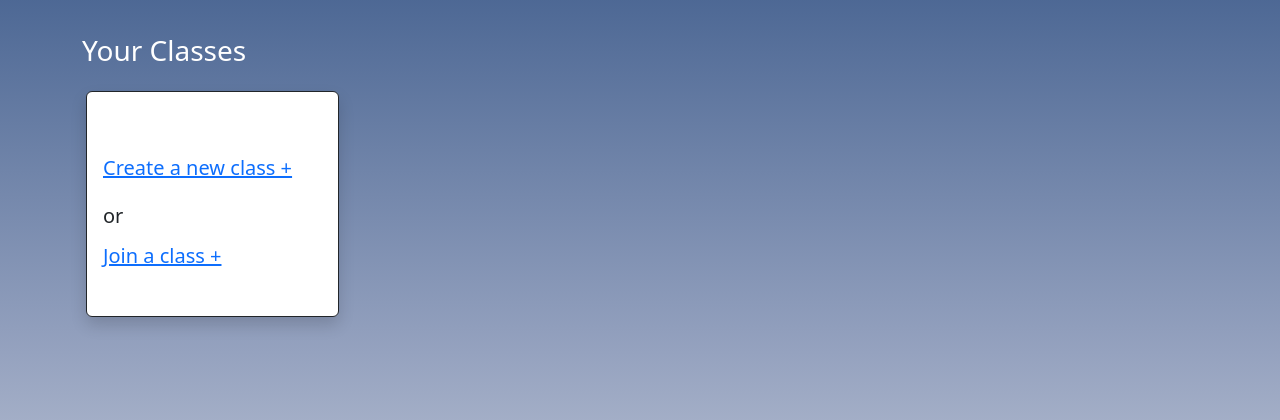
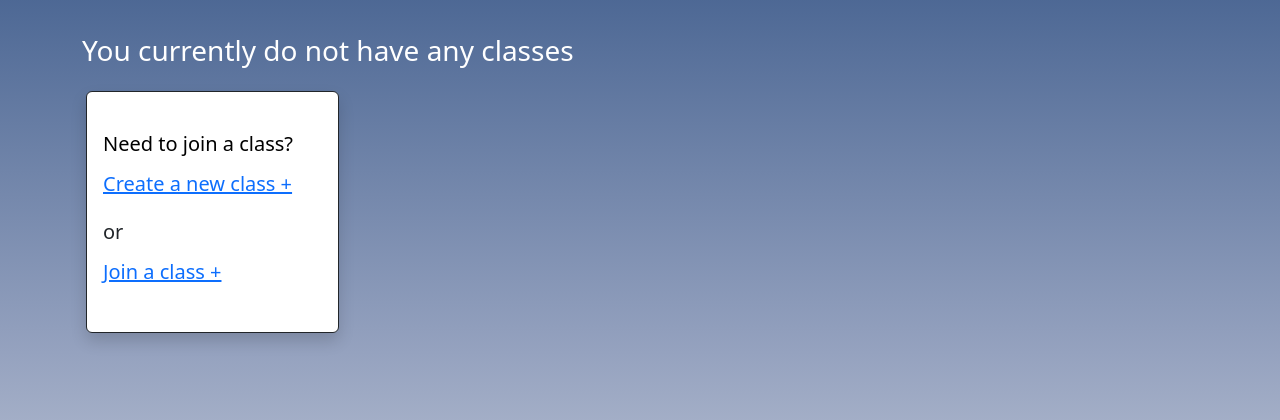
Before and after one commit to eliasposner/HoosNotes, a Django app: page /listclasses/ in a window 1280 px wide. Shown: the part 56-476 px from the top of the page. Run offline with Django 3.2, Linux system fonts and the light colour scheme; the visitor is signed in with stand-in values (Sample User, id 1); data comes from the database, SQL or seed files in the repository; data that the repository does not hold is empty; some libraries are stand-ins or nearby versions.

Commit message:
little styling changes

```diff
--- a/scheduler/templates/scheduler/all_classes.html
+++ b/scheduler/templates/scheduler/all_classes.html
@@ -29,7 +29,8 @@
     {% endfor %}
 
 {% else %}
-    <p>No Classes are available.</p>
+
+    <h3 class="text-light"> <br> No Classes are available.</h3>
 {% endif %}
 </div>
 </div>
--- a/scheduler/templates/scheduler/listclass.html
+++ b/scheduler/templates/scheduler/listclass.html
@@ -7,7 +7,7 @@
 
 <div class="container">
 <h3 class="text-left" style = "color: white;" > <br> Your Classes</h3>
-<h6 class="text-left" style = "color: white;" > Click on a blue link to see class information</h6>
+<h6 class="text-left" style = "color: white;" > Click on a blue link to see class information.</h6>
 
 
 <div class="row">
@@ -75,7 +75,7 @@
 
 {% else %}
 	<div class="container">
-<h3 class="text-left" style = "color: white;" > <br> Your Classes</h3>
+<h3 class="text-left" style = "color: white;" > <br> You currently do not have any classes</h3>
 
 <div class="row">
   <div class="col-lg-3 d-flex align-items-stretch" style = "padding: 1em">
@@ -86,7 +86,7 @@
 			<h5>
 			<br>
 
-			<br>
+			<p class="text-left" style = "color: black;" > Need to join a class?</p>
 
 			<a class="link-primary" href="{% url 'create_student_class'%}">
 			Create a new class + </a>
--- a/scheduler/templates/scheduler/todo.html
+++ b/scheduler/templates/scheduler/todo.html
@@ -5,7 +5,7 @@
     <div class = 'card w-50 border-dark pb-2'>
         <h4 class ="text-center display-6 mt-2"> Hoos To-Do's </h4>
 
-            <div class="col d-flex justify-content-center">
+            <div class="col d-flex justify-content-center" style = "padding: 2em">
             <p>
                 To <strong>add</strong> a task to your list, enter a message in the text box and press "<strong>+</strong>"
                 <br>
```
